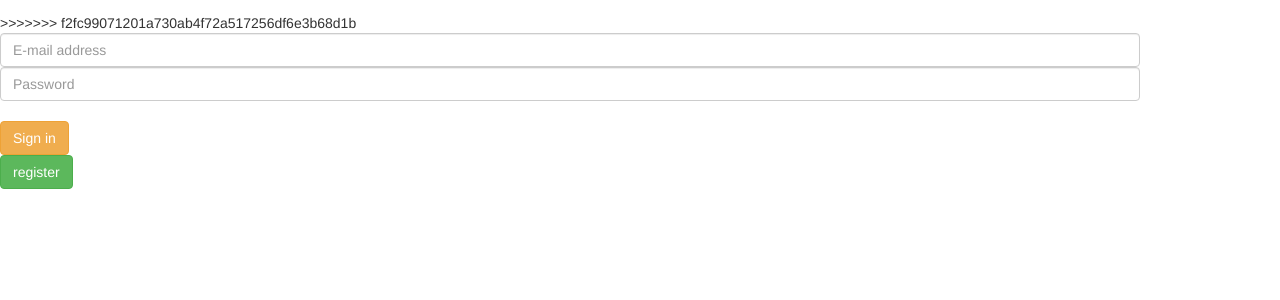
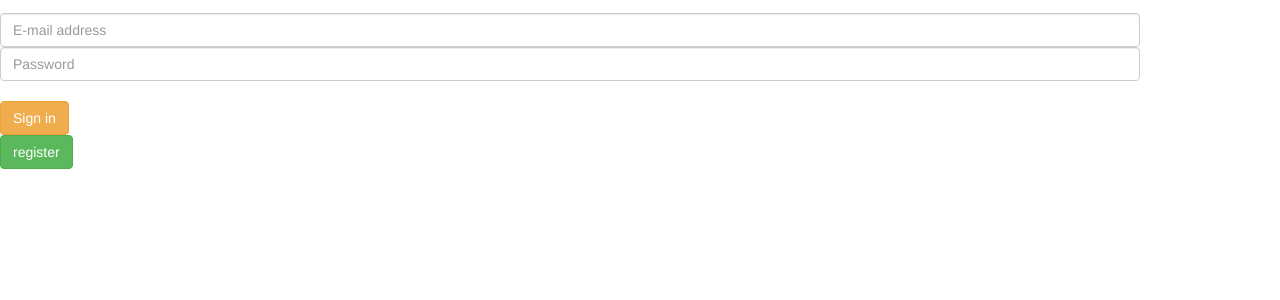
Before and after one commit to RyanCccc/PeeTwitt, a Django app: page / in a window 1280 px wide. Shown: the part 51-351 px from the top of the page. Run offline with Django 3.2, Linux system fonts and the light colour scheme; parts of the project's set-up code (start-up, migrations or seed data) failed here and were passed over; some libraries are stand-ins or nearby versions.

Commit message:
minor change

```diff
--- a/templates/index.html
+++ b/templates/index.html
@@ -25,7 +25,6 @@
         {% endif %}
 
     <form name="sign_in" action="{% url pee_user_signin %}" method="POST">{% csrf_token %}
->>>>>>> f2fc99071201a730ab4f72a517256df6e3b68d1b
         <div class="button ">
             <input class="form-control button" name="email" id="username" type="text" placeholder="E-mail address">
         </div>
```
